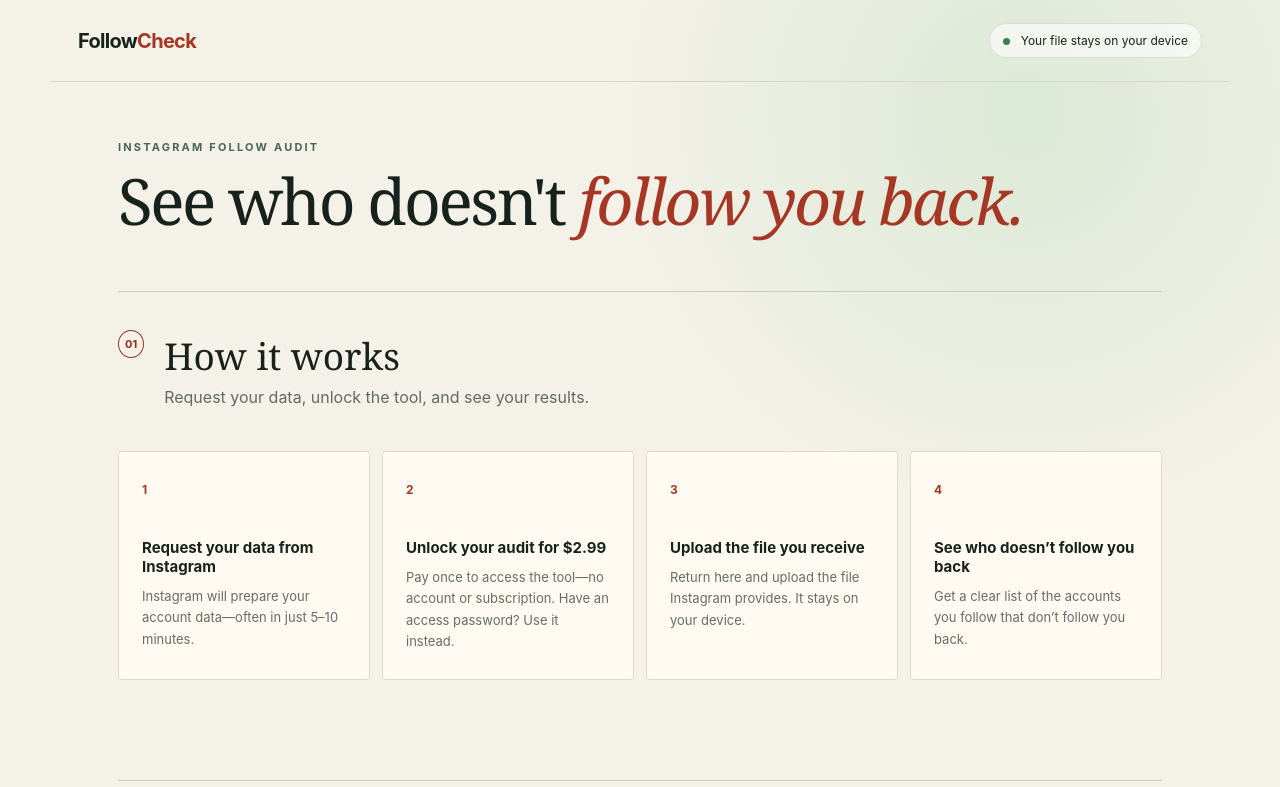
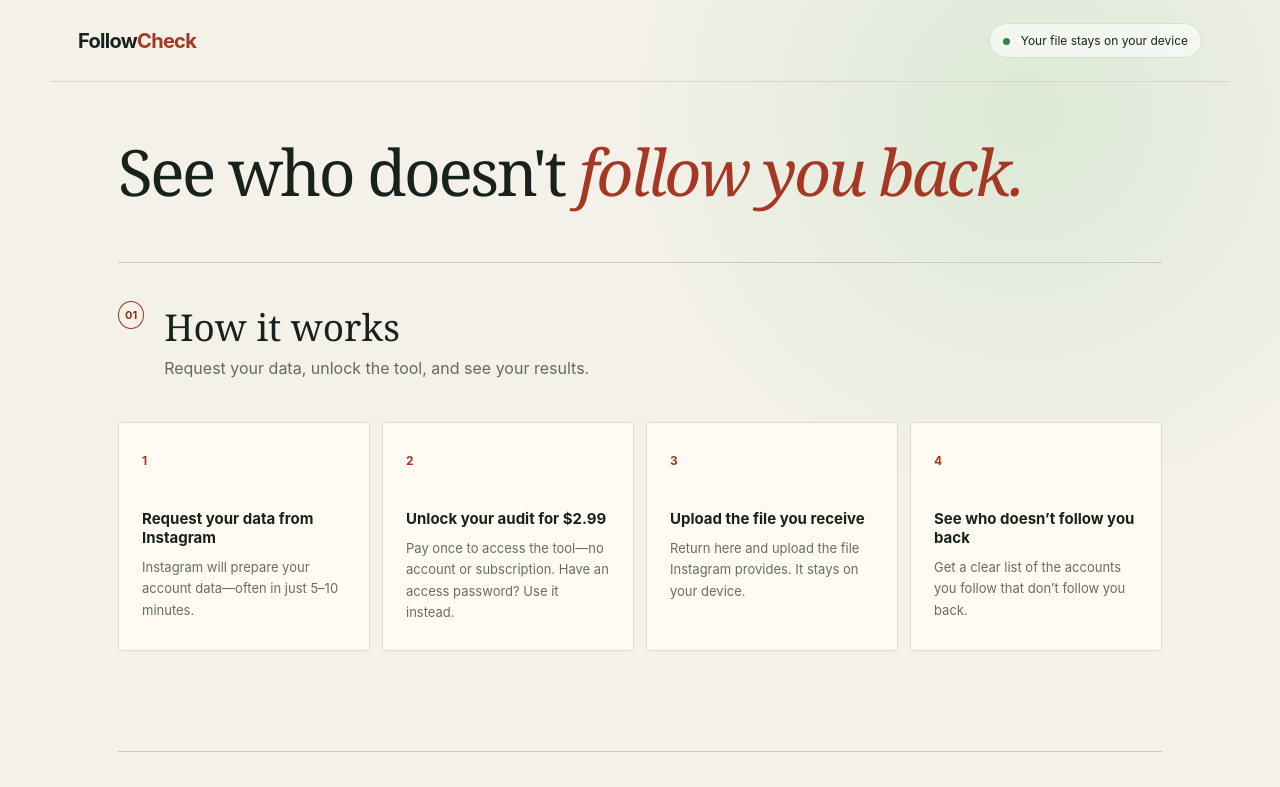
Before and after one commit to amrkmansour/instagram-follow-audit, a website built with Vite: page index.html in a window 1280 px wide. Shown: the top 787 px of the page. Built offline with nearby package versions, Linux system fonts and the light colour scheme.

Commit message:
Remove Instagram follow audit label

```diff
--- a/index.html
+++ b/index.html
@@ -19,7 +19,7 @@
     <meta name="twitter:title" content="Follow check" />
     <meta name="twitter:description" content="See who doesn't follow you back. Your Instagram export stays on your device." />
     <meta name="twitter:image" content="https://follow-check.com/followcheck-logo.png" />
-    <title>FollowCheck — Instagram follow audit</title>
+    <title>FollowCheck — See who doesn’t follow you back</title>
   </head>
   <body>
     <div id="app"></div>
--- a/src/main.js
+++ b/src/main.js
@@ -60,7 +60,6 @@ if (app) {
     <nav aria-label="Main navigation"><a class="brand" href="#top">Follow<span>Check</span></a><div class="privacy-pill"><i></i> Your file stays on your device</div></nav>
     <main id="top">
       <section class="hero" aria-labelledby="page-title">
-        <div class="eyebrow">Instagram follow audit</div>
         <h1 id="page-title">See who doesn't <em>follow you back.</em></h1>
       </section>
       <section class="instructions" aria-labelledby="instructions-title">
--- a/src/style.css
+++ b/src/style.css
@@ -45,7 +45,6 @@ nav, footer {
 
 main { max-width: 1100px; margin: auto; padding: 58px 28px; }
 .hero { max-width: 100%; margin-bottom: 58px; }
-.eyebrow { margin-bottom: 15px; color: #4a6556; font-size: 11px; font-weight: 700; letter-spacing: 2.2px; text-transform: uppercase; }
 .hero h1, .section-heading h2, .dropzone > strong, .summary strong, .result-head h2 {
   font-family: Georgia, "Times New Roman", serif;
   font-weight: 400;
```
